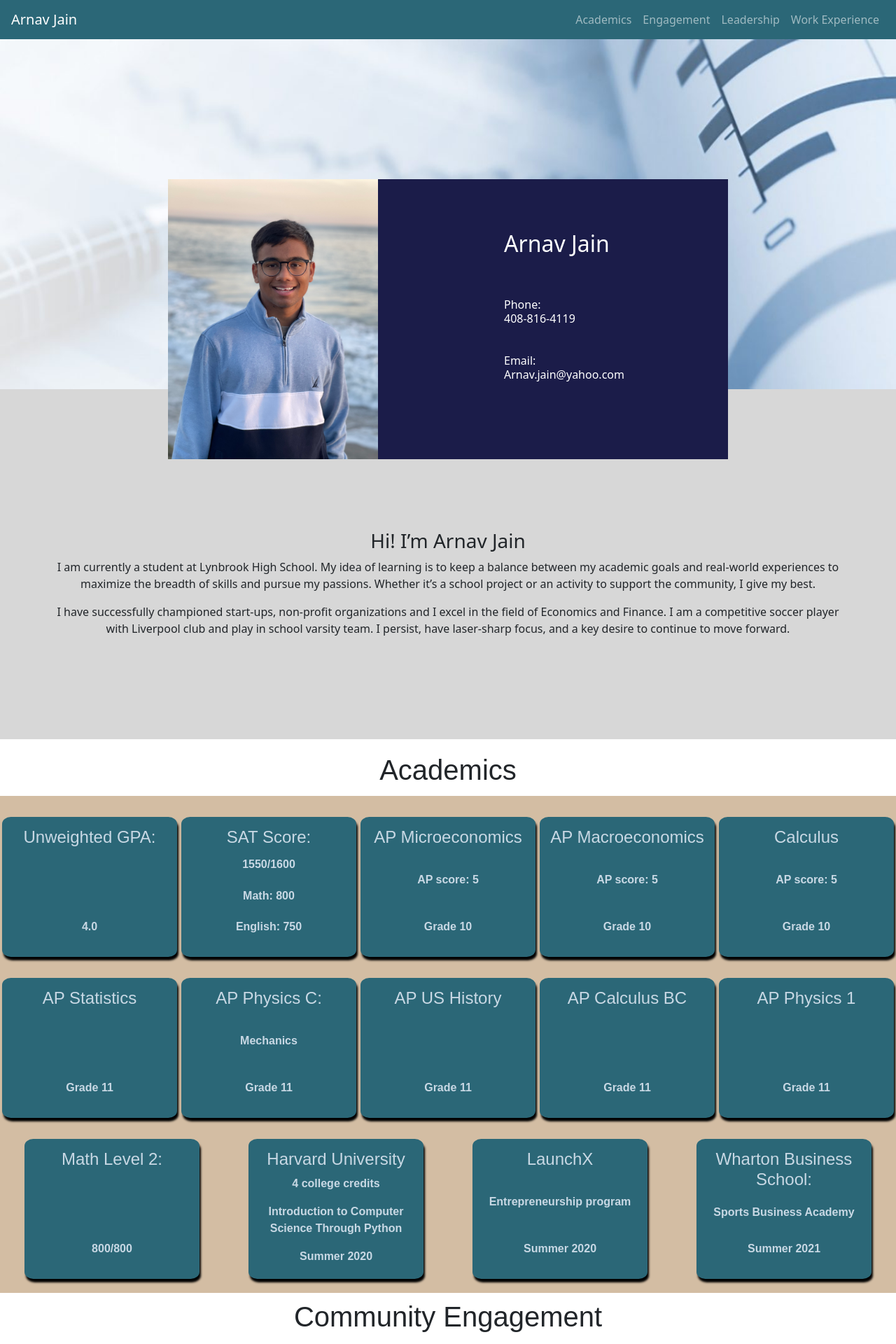
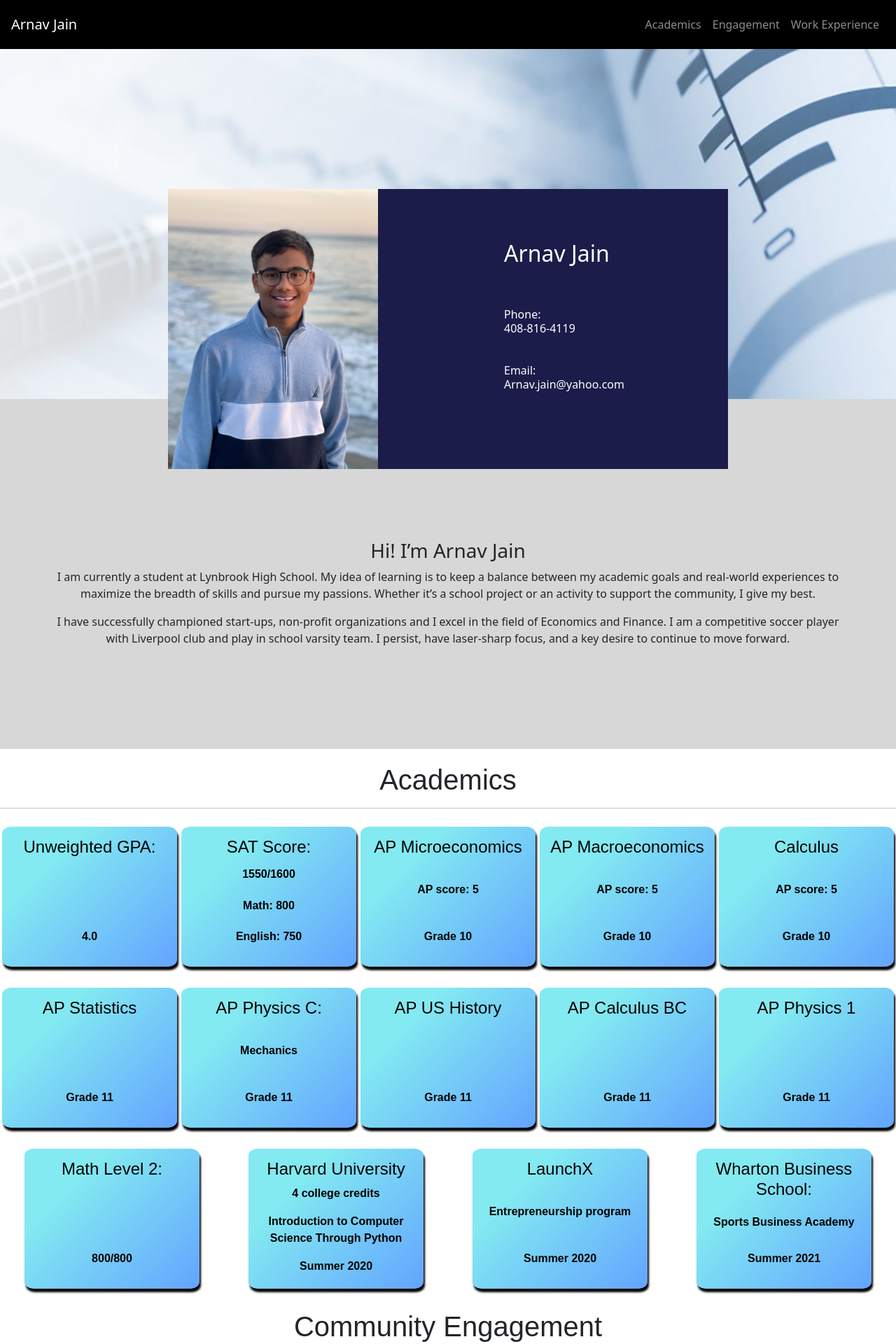
Before and after one commit to rbalonek/arnav-portfolio, a React (Create React App) app: page / in a window 1280 px wide. Shown: the top 1920 px of the page at 70% size. Built offline with nearby package versions, Linux system fonts and the light colour scheme.

Commit message:
Color Theme

```diff
--- a/src/components/Academic/Academic.css
+++ b/src/components/Academic/Academic.css
@@ -1,6 +1,9 @@
 .academic__container {
   /* background-color: #52ab98; */
-  background-color: #2b6777;
+  /* background-color: #2b6777; */
+  background-color: #63a4ff;
+  background-image: linear-gradient(315deg, #63a4ff 0%, #83eaf1 74%);
+
   height: 200px;
   width: 250px;
   display: flex;
@@ -14,7 +17,8 @@
   /* color: #ff8552; */
   /* color: #f06543; */
   /* color: #d5a021; */
-  color: #c8d8e4;
+  /* color: #c8d8e4; */
+  color: black;
   font-family: sans-serif;
   font-weight: 800;
   box-shadow: 2px 5px 3px 0 black;
--- a/src/components/EngagementStuff/EngagementItem/EngagementItem.css
+++ b/src/components/EngagementStuff/EngagementItem/EngagementItem.css
@@ -25,7 +25,9 @@
 
 .engagement-item__container {
   /* background-color: #52ab98; */
-  background-color: #2b6777;
+  /* background-color: #2b6777; */
+  background-color: #045de9;
+  background-image: linear-gradient(315deg, #045de9 0%, #09c6f9 74%);
   width: 600px;
   height: 500px;
   border-radius: 5%;
--- a/src/components/NavBar/NavBar.css
+++ b/src/components/NavBar/NavBar.css
@@ -7,7 +7,8 @@
   justify-content: space-around;
 }
 .nav-title {
-  color: beige;
+  /* color: beige; */
+  color: black;
 }
 .nav-link-container {
   display: flex;
@@ -15,11 +16,16 @@
   /* align-items: center; */
 }
 .nav-links {
-  color: bisque;
+  /* color: bisque; */
+  color: black;
 }
 .blue {
-  background-color: #2b6777;
+  /* background-color: #2b6777; */
+  /* background-color: #09c6f9; */
+  background-color: black;
+  height: 70px;
   /* background-color: #1c334a; */
   width: 100% !important;
   /* background-color: #1b1c49; */
+  color: black;
 }
--- a/src/components/NavBar/NavBar.jsx
+++ b/src/components/NavBar/NavBar.jsx
@@ -21,8 +21,8 @@ const NavBar = (props) => {
       <Navbar.Toggle aria-controls="responsive-navbar-nav" />
       <Navbar.Collapse id="responsive-navbar-nav">
         <ul class="navbar-nav ml-auto">
-          <li class="navbar-item">
-            <a href="/#academics" class="nav-link">
+          <li className="navbar-item">
+            <a href="/#academics" className="nav-link">
               Academics
             </a>
           </li>
@@ -31,11 +31,7 @@ const NavBar = (props) => {
               Engagement
             </a>
           </li>
-          <li class="navbar-item">
-            <a href="/leadership" class="nav-link">
-              Leadership
-            </a>
-          </li>
+
           <li class="navbar-item">
             <a href="/workexperience" class="nav-link">
               Work Experience
--- a/src/components/academics/Academics.css
+++ b/src/components/academics/Academics.css
@@ -5,7 +5,9 @@
   flex-wrap: wrap;
   justify-content: space-around;
   /* background-color: #c8d8e4; */
-  background-color: #d3bda3;
+  /* background-color: #d3bda3; */
+  /* background-color: #63a4ff;
+  background-image: linear-gradient(315deg, #63a4ff 0%, #83eaf1 74%); */
   /* min-height: 100vh; */
   padding-bottom: 20px;
 }
--- a/src/screens/engagement/Engagement.css
+++ b/src/screens/engagement/Engagement.css
@@ -2,7 +2,7 @@
   display: flex;
   flex-wrap: wrap;
   justify-content: space-around;
-  background-color: #d3bda3;
+  /* background-color: #d3bda3; */
   position: relative;
   bottom: 16px;
   padding: 20px;
```
